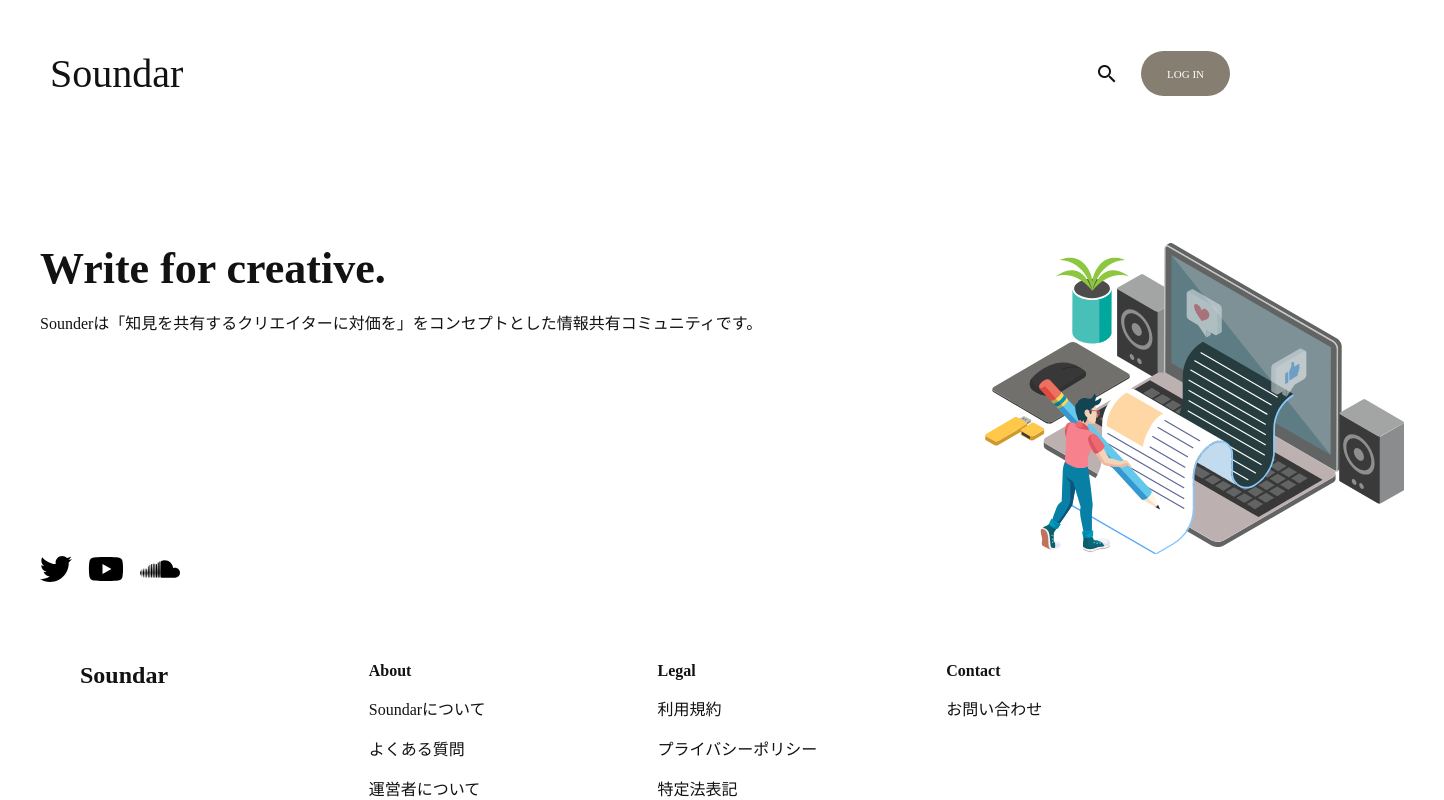
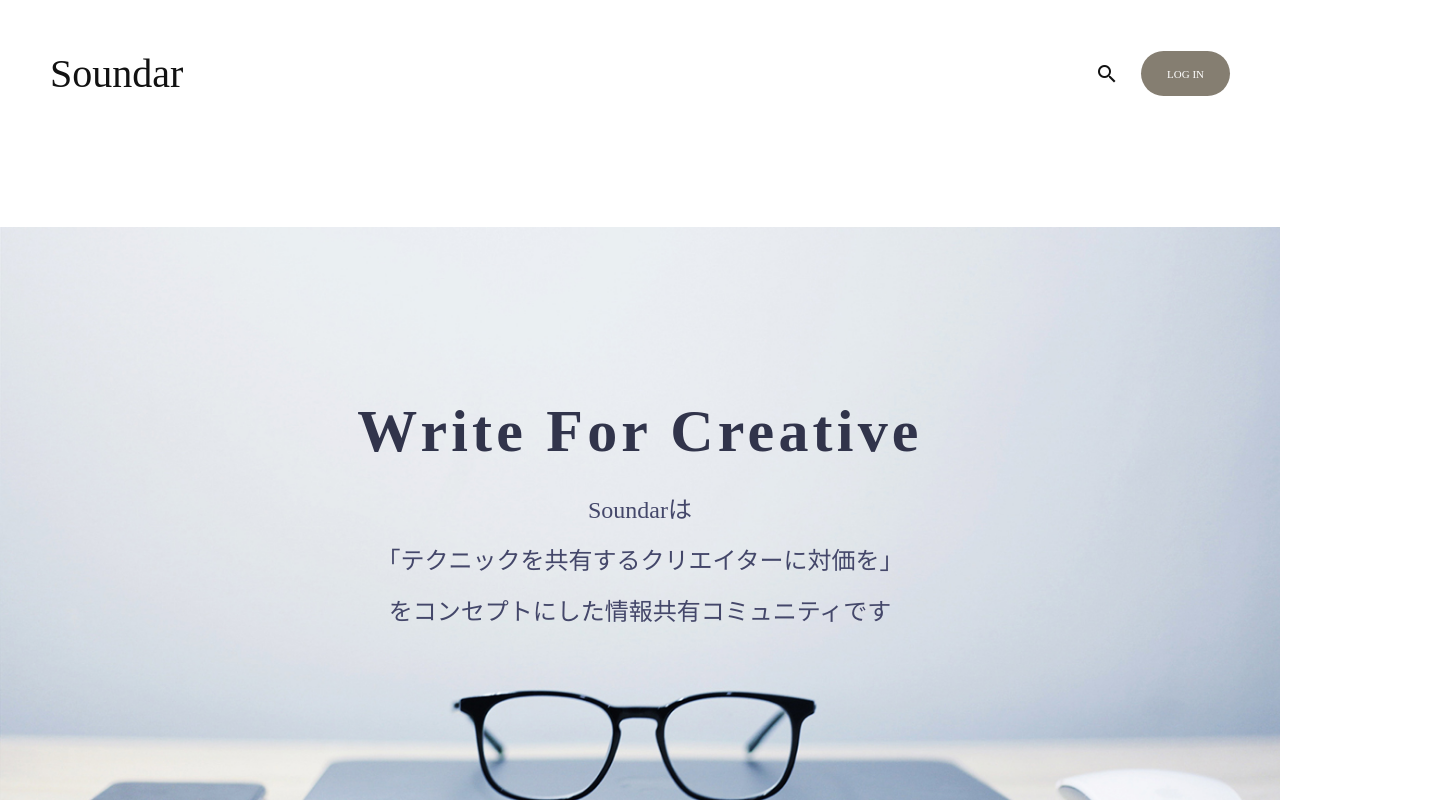
Before and after one commit to camp-team/Soundar, an Angular app: page / in a window 1280 px wide. Shown: the top 800 px of the page, 1444 px wide, since content can reach past the window. Built offline with nearby package versions, Linux system fonts and the light colour scheme.

Commit message:
feat(hero.component): add main visual #120

```diff
--- a/src/app/app.component.html
+++ b/src/app/app.component.html
@@ -31,5 +31,5 @@
       <p>お問い合わせ</p>
     </div>
   </div>
-    <small>&copy; Soundar.com</small>
+  <small>&copy; Soundar.com</small>
 </footer>
--- /dev/null
+++ b/src/app/hero/hero.component.html
@@ -0,0 +1,10 @@
+<div class="main-visual">
+  <div class="main-title">
+    <h1>Write For Creative</h1>
+  </div>
+  <div class="main-text">
+    <p>Soundarは</p>
+    <p>「テクニックを共有するクリエイターに対価を」</p>
+    <p>をコンセプトにした情報共有コミュニティです</p>
+  </div>
+</div>
--- /dev/null
+++ b/src/app/hero/hero.component.scss
@@ -0,0 +1,32 @@
+.main-visual {
+  font-family: nunito, dnp-shuei-mgothic-std;
+  max-width: 1400px;
+  max-height: 700px;
+  margin: 80px auto 128px;
+  background-image: url(/assets/images/main-visual.jpg);
+  background-size: cover;
+  font-size: 24px;
+  color: #44476a;
+}
+.main-title {
+  padding-top: 170px;
+  padding-bottom: 24px;
+  margin: 0 auto;
+}
+.main-text {
+  display: block;
+  text-align: center;
+  padding-bottom: 232px;
+  margin: 0 auto;
+}
+
+h1 {
+  margin: 0;
+  font-size: 60px;
+  letter-spacing: 0.07em;
+  text-align: center;
+  color: #31344b;
+}
+p {
+  margin: 0 0 16px 0;
+}
--- /dev/null
+++ b/src/app/hero/hero.component.ts
@@ -0,0 +1,15 @@
+import { Component, OnInit } from '@angular/core';
+
+@Component({
+  selector: 'app-hero',
+  templateUrl: './hero.component.html',
+  styleUrls: ['./hero.component.scss']
+})
+export class HeroComponent implements OnInit {
+
+  constructor() { }
+
+  ngOnInit(): void {
+  }
+
+}
--- a/src/app/top-hero/top-hero.component.html
+++ /dev/null
@@ -1,20 +0,0 @@
-<div class="top-hero">
-  <div class="wrapper">
-    <div class="main">
-      <div class="main__title">
-        <h2>Write for creative.</h2>
-        <p>
-          Sounderは「知見を共有するクリエイターに対価を」をコンセプトとした情報共有コミュニティです。
-        </p>
-      </div>
-      <div class="main__image">
-        <img src="assets/images/hero-image.svg" alt="" />
-      </div>
-      <div class="main__socials">
-        <img src="assets/images/twitter.svg" alt="" />
-        <img src="assets/images/youtube.svg" alt="" />
-        <img src="assets/images/soundcloud.svg" alt="" />
-      </div>
-    </div>
-  </div>
-</div>
--- a/src/app/top-hero/top-hero.component.scss
+++ /dev/null
@@ -1,44 +0,0 @@
-.top-hero {
-  width: 100%;
-  height: 515px;
-  color: #121212;
-}
-.wrapper {
-  padding: 96px 40px;
-  width: 1364px;
-  margin: 0 auto;
-}
-.main {
-  height: 342px;
-  //width: 1364px;
-  //margin: 0 auto;
-  position: relative;
-}
-.main__title {
-  width: 726px;
-  height: 84px;
-  float: left;
-}
-.main__title h2 {
-  margin: 0;
-  font-size: 44px;
-  font-family: Skia;
-}
-.main__title p {
-  font-size: 16px;
-  margin: 16px 0 0 0;
-  font-family: Skia;
-}
-.main__image {
-  float: right;
-  width: 420px;
-}
-.main__socials {
-  height: 32px;
-  position: absolute;
-  bottom: 0;
-}
-.main__socials img {
-  height: 32px;
-  margin-right: 16px;
-}
--- a/src/app/top-hero/top-hero.component.ts
+++ /dev/null
@@ -1,15 +0,0 @@
-import { Component, OnInit } from '@angular/core';
-
-@Component({
-  selector: 'app-top-hero',
-  templateUrl: './top-hero.component.html',
-  styleUrls: ['./top-hero.component.scss']
-})
-export class TopHeroComponent implements OnInit {
-
-  constructor() { }
-
-  ngOnInit(): void {
-  }
-
-}
--- a/src/app/top/top.component.html
+++ b/src/app/top/top.component.html
@@ -1 +1 @@
-<app-top-hero></app-top-hero>
+<app-hero></app-hero>
--- a/src/app/top/top.module.ts
+++ b/src/app/top/top.module.ts
@@ -3,11 +3,11 @@
 
 import { TopRoutingModule } from './top-routing.module';
 import { TopComponent } from './top.component';
-import { TopHeroComponent } from '../top-hero/top-hero.component';
+import { HeroComponent } from '../hero/hero.component';
 
 
 @NgModule({
-  declarations: [TopComponent, TopHeroComponent],
+  declarations: [TopComponent, HeroComponent],
   imports: [
     CommonModule,
     TopRoutingModule
--- a/src/index.html
+++ b/src/index.html
@@ -8,6 +8,18 @@
   <link rel="icon" type="image/x-icon" href="favicon.ico">
   <link href="https://fonts.googleapis.com/css?family=Roboto:300,400,500&display=swap" rel="stylesheet">
   <link href="https://fonts.googleapis.com/icon?family=Material+Icons" rel="stylesheet">
+  <!-- adobe fonts -->
+  <script>
+    (function(d) {
+      var config = {
+        kitId: 'lxv6wcd',
+        scriptTimeout: 3000,
+        async: true
+      },
+      h=d.documentElement,t=setTimeout(function(){h.className=h.className.replace(/\bwf-loading\b/g,"")+" wf-inactive";},config.scriptTimeout),tk=d.createElement("script"),f=false,s=d.getElementsByTagName("script")[0],a;h.className+=" wf-loading";tk.src='https://use.typekit.net/'+config.kitId+'.js';tk.async=true;tk.onload=tk.onreadystatechange=function(){a=this.readyState;if(f||a&&a!="complete"&&a!="loaded")return;f=true;clearTimeout(t);try{Typekit.load(config)}catch(e){}};s.parentNode.insertBefore(tk,s)
+    })(document);
+  </script>
+  <!-- adobe fonts　ここまで -->
 </head>
 <body>
   <app-root></app-root>
```
Also changed, not shown: src/assets/images/main-visual.jpg (added), 1 other file (tests, documents, lock files or other folders).
